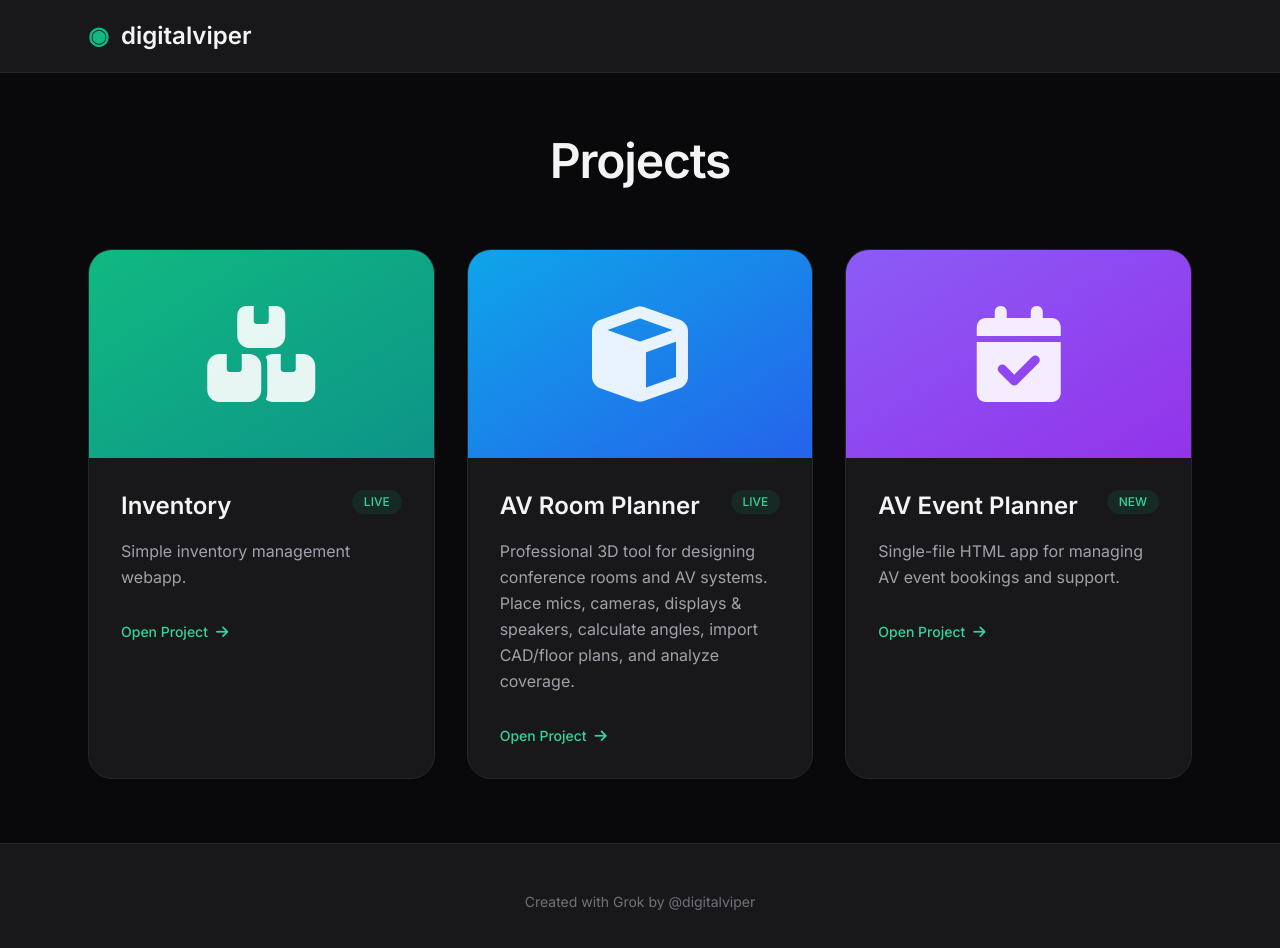
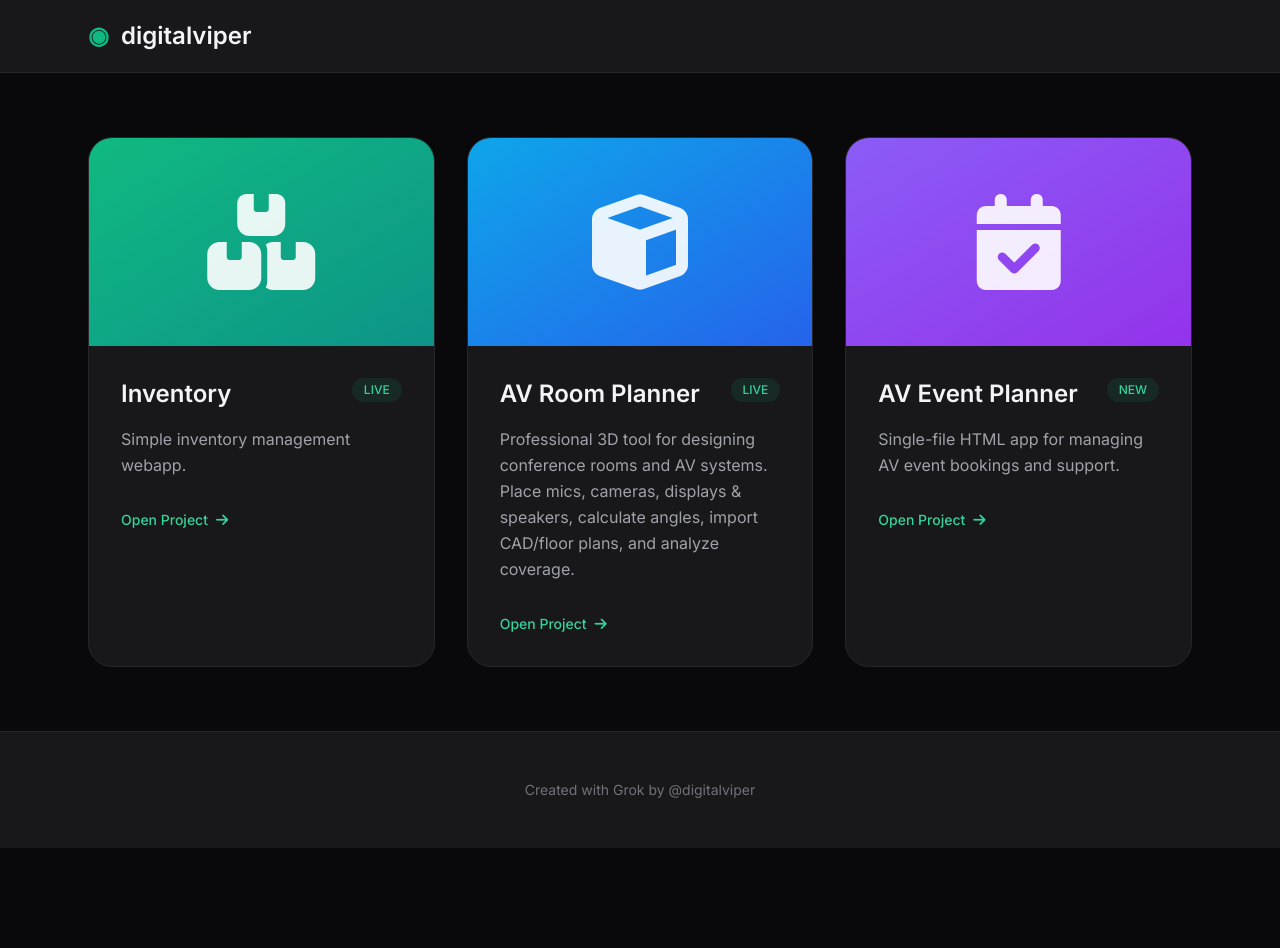
Before and after one commit to digitalviper/digitalviper.github.io, a plain HTML site: page index.html in a window 1280 px wide. After the commit the page ends 848 px from the top, so only its background shows below. Drawn offline with nearby package versions, Linux system fonts and the light colour scheme.

Commit message:
Remove unnecessary 'Projects' title header to tighten layout and reduce vertical space

```diff
--- a/index.html
+++ b/index.html
@@ -32,11 +32,6 @@
     </nav>
 
     <div class="max-w-6xl mx-auto px-6 py-16">
-        <div class="max-w-2xl mx-auto text-center mb-16">
-            <h1 class="text-5xl font-semibold tracking-tight mb-4">
-                Projects
-            </h1>
-        </div>
 
         <!-- Projects Grid -->
         <div class="grid grid-cols-1 md:grid-cols-2 lg:grid-cols-3 gap-8">
```
